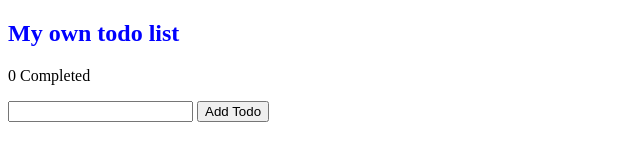
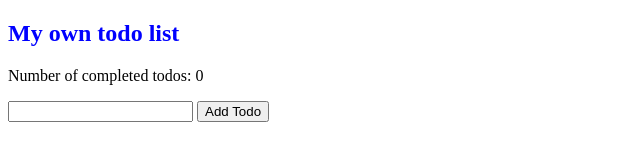
Before and after one commit to ErikAndreasOhlsson/sjpi24-todo, a plain HTML site: page index.html in a window 1280 px wide. Shown: the whole page, without its empty margins (0-640 px from the left). Drawn offline with Linux system fonts and the light colour scheme.

Commit message:
Changes in HTML

```diff
--- a/index.html
+++ b/index.html
@@ -14,7 +14,7 @@
 <h1>My own todo list</h1>
 
 <div>
-<p id="countTodo">0 Completed</p>
+<p id="countTodo">Number of completed todos: 0</p>
 </div>
 
 <div>
```
